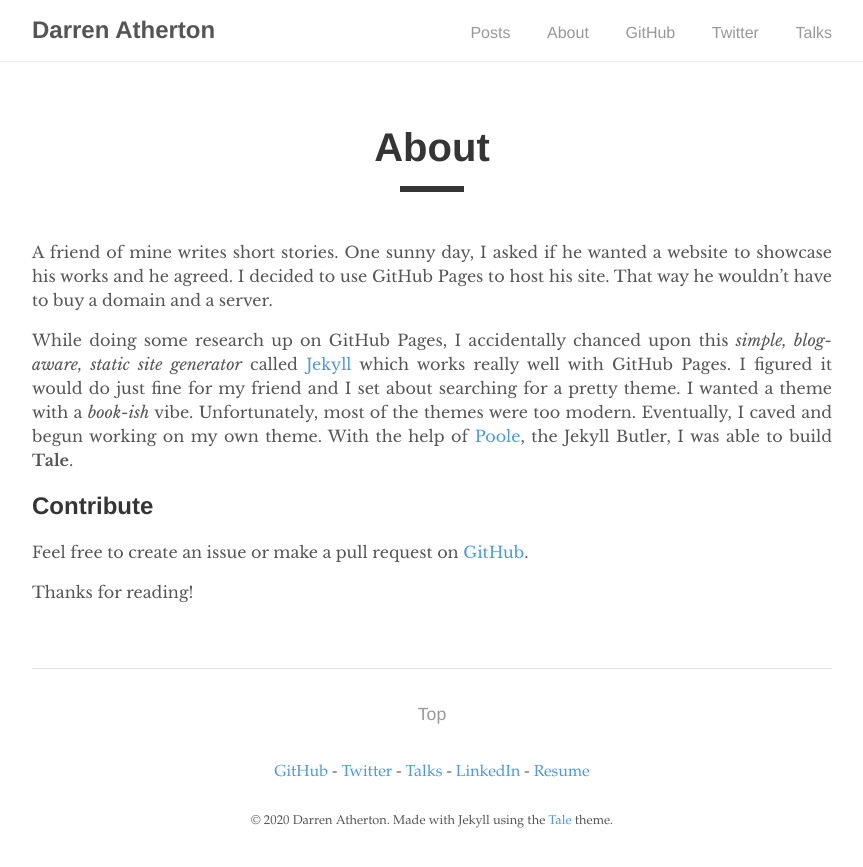
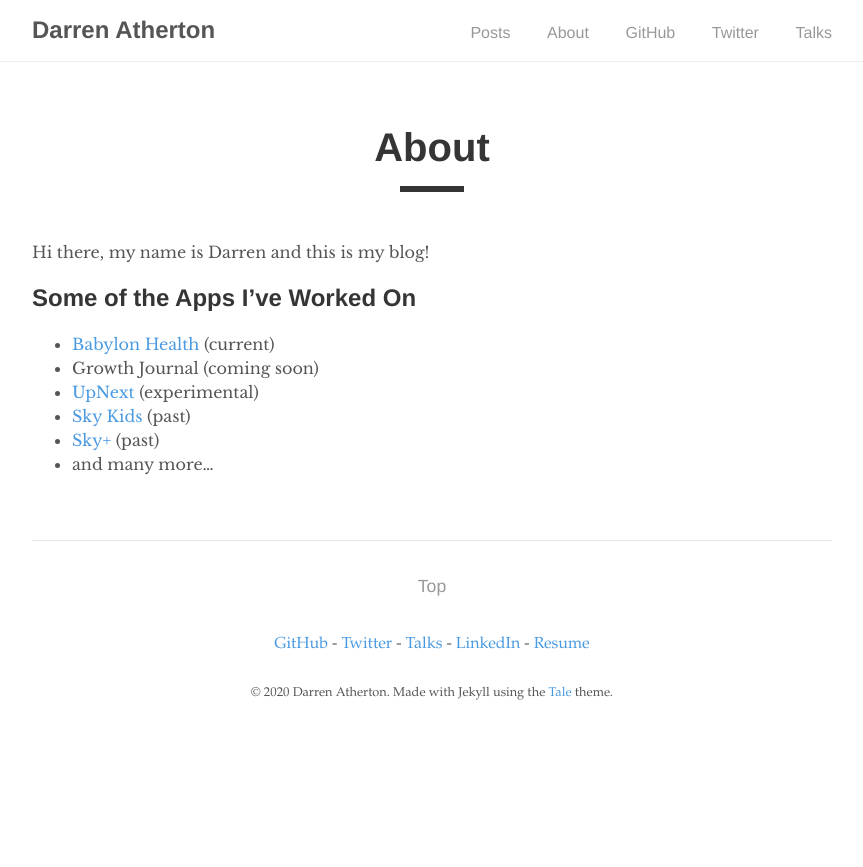
Before and after one commit to DarrenAtherton49/darrenatherton49.github.io, a Jekyll site: the page built from _pages/about.md, in a window 1280 px wide. Shown: the top 867 px of the page, without its empty margins (208-1071 px from the left). Built offline with Jekyll 4.4.1, drawn with Linux system fonts in a browser that asks for light colours.

Commit message:
add basic about page

```diff
--- a/_pages/about.md
+++ b/_pages/about.md
@@ -4,11 +4,13 @@ title: "About"
 permalink: /about/
 ---
 
-A friend of mine writes short stories. One sunny day, I asked if he wanted a website to showcase his works and he agreed. I decided to use GitHub Pages to host his site. That way he wouldn't have to buy a domain and a server.
+Hi there, my name is Darren and this is my blog!
 
-While doing some research up on GitHub Pages, I accidentally chanced upon this _simple, blog-aware, static site generator_ called [Jekyll](https://jekyllrb.com/) which works really well with GitHub Pages. I figured it would do just fine for my friend and I set about searching for a pretty theme. I wanted a theme with a _book-ish_ vibe. Unfortunately, most of the themes were too modern. Eventually, I caved and begun working on my own theme. With the help of [Poole](https://github.com/poole/poole), the Jekyll Butler, I was able to build **Tale**.
+## Some of the Apps I've Worked On
 
-## Contribute
-Feel free to create an issue or make a pull request on [GitHub](https://github.com/chesterhow/tale).
-
-Thanks for reading!
+- [Babylon Health](https://play.google.com/store/apps/details?id=com.babylon) (current)
+- Growth Journal (coming soon)
+- [UpNext](https://github.com/DarrenAtherton49/UpNext) (experimental)
+- [Sky Kids](https://play.google.com/store/apps/details?id=com.bskyb.skykids) (past)
+- [Sky+](https://play.google.com/store/apps/details?id=com.bskyb.android.skyplus) (past)
+- and many more...
```
